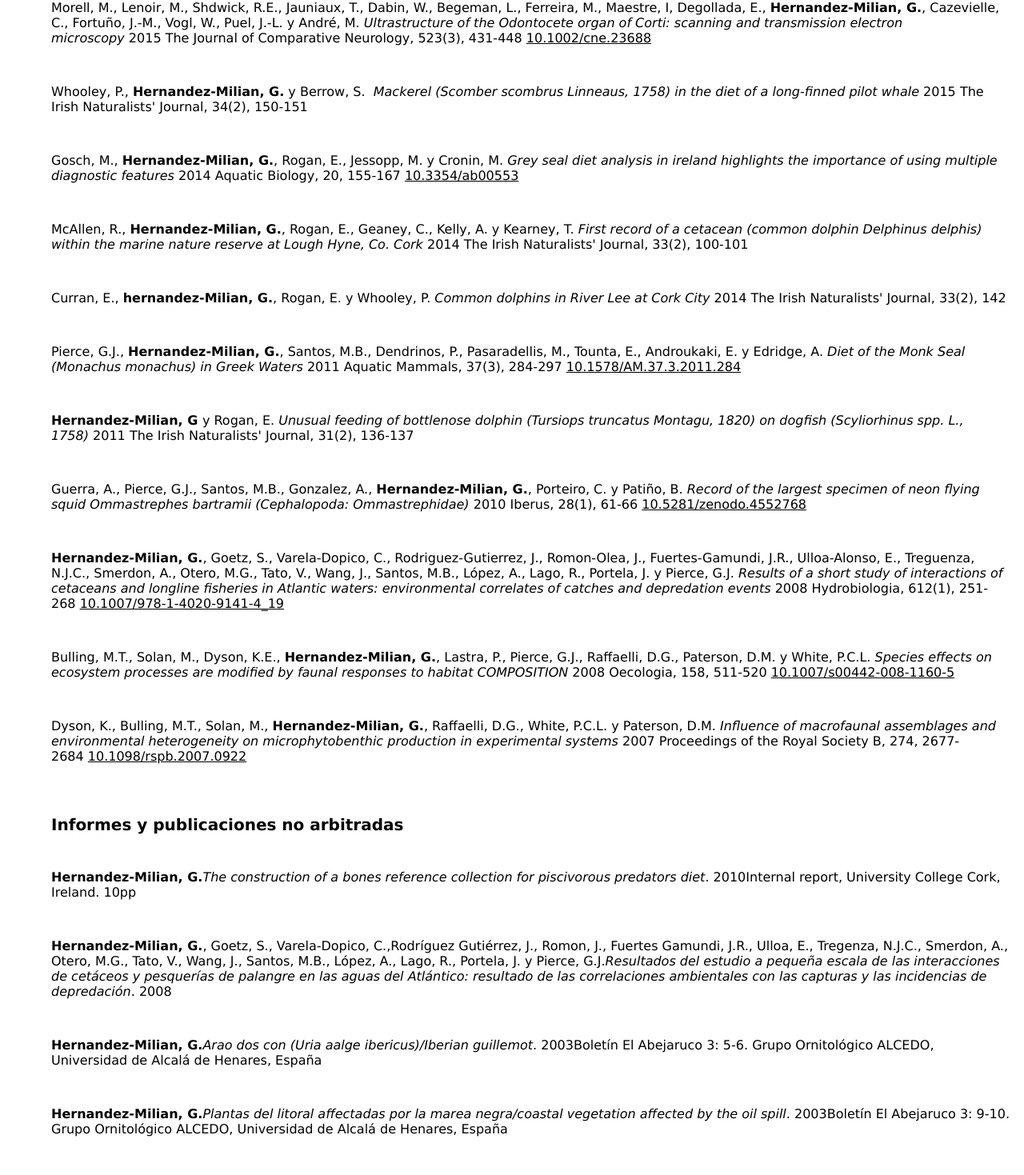
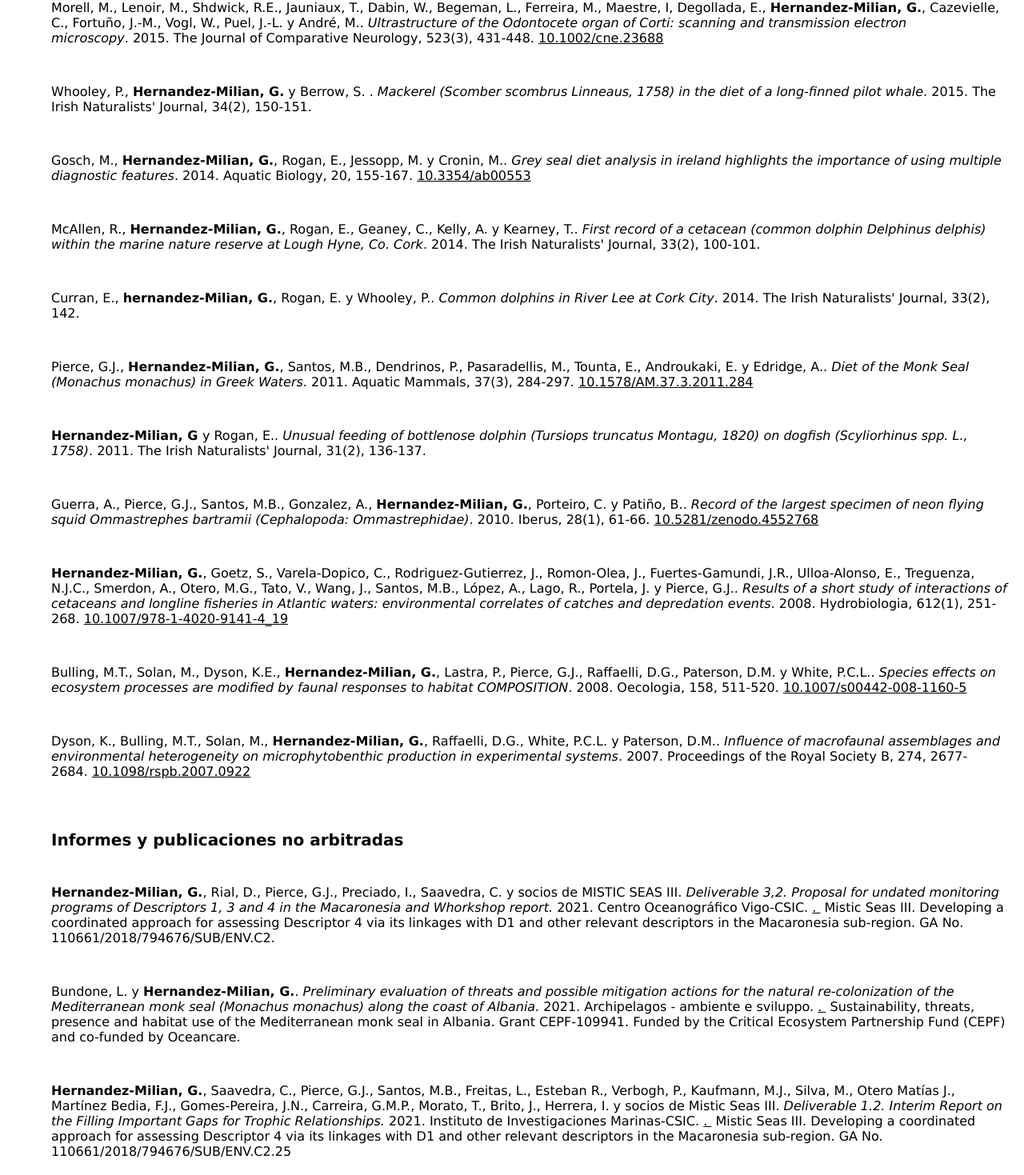
Before and after one commit to calmarti/GemasPersonalWeb, a React (Create React App) app: page /publicaciones/academicas in a window 1280 px wide. Shown: the part 1323-2792 px from the top of the page at 80% size. Built offline with nearby package versions, Linux system fonts and the light colour scheme.

Commit message:
actualizacion del subcomponente reports

```diff
--- a/src/Components/Publicaciones/Academicas/Academicas.js
+++ b/src/Components/Publicaciones/Academicas/Academicas.js
@@ -51,7 +51,9 @@ export default function Academicas() {
               year={item.year}
               publisher={item.publisher}
               href={item.href}
-              doi={item.doi}
+              project={item.Project}
+              sponsor={item.sponsor}
+              pages={item.Pages}
             />
           ))}
         </section>
--- a/src/Components/Publicaciones/Academicas/SectionComponent.js
+++ b/src/Components/Publicaciones/Academicas/SectionComponent.js
@@ -6,6 +6,9 @@ export default function Section({
   publisher,
   href,
   doi,
+  project,
+  sponsor,
+  pages
 }) {
   const regex = /Hernandez-Milian, G./i; /* | Hernandez, G. */
   // const boldAuthor = "Hernandez-Milian, G."
@@ -44,16 +47,16 @@ export default function Section({
             <span className="authors">
               {beforeBoldAuthor}
               {boldAuthorElement}
-              {afterBoldAuthor}
+              {afterBoldAuthor}.
             </span>
             &nbsp;
             <span className="title">
-              <em>{title}</em>
+              <em>{title}</em>.
             </span>
             &nbsp;
-            <span className="year">{year}</span>
+            <span className="year">{year}.</span>
             &nbsp;
-            <span className="publisher">{publisher}</span>
+            <span className="publisher">{publisher}.</span>
             &nbsp;
             <a href={href} className="metadata" target="_blank">
               {doi}
@@ -69,16 +72,25 @@ export default function Section({
             <span className="authors">
               {beforeBoldAuthor}
               {boldAuthorElement}
-              {afterBoldAuthor}
+              {afterBoldAuthor}.
             </span>
+            &nbsp;
             <span className="title">
-              <em>{title}</em>.&nbsp;
+              <em>{title}.</em>
             </span>
-            <span className="year">{year}</span>
-            <span className="publisher">{publisher}</span>
-            {/* <a href={href} className="metadata" target="_blank">
-              {doi}
-            </a> */}
+            &nbsp;
+            <span className="year">{year}.</span>
+            &nbsp;
+            <span className="publisher">{publisher}.</span>
+            &nbsp;
+            <a href={href} className="metadata" target="_blank">
+              {href}. {/*eliminar el href condicionado a que exista en el item */}
+            </a>
+            &nbsp;
+            <span className="project">{project}.</span>
+            &nbsp;
+            <span className="sponsor">{sponsor}.</span>
+            <span className="pages">{pages}</span>
           </p>
         </div>
       );
--- a/src/academicas.json
+++ b/src/academicas.json
@@ -182,44 +182,103 @@
     ],
     "reports": [
         {
-            "authors": "Hernandez-Milian, G.",
-            "title": "The construction of a bones reference collection for piscivorous predators diet",
-            "year": 2010,
-            "publisher": "Internal report, University College Cork, Ireland. 10pp",
-            "href": "",
-            "doi": ""
+            "authors": "Hernandez-Milian, G., Rial, D., Pierce, G.J., Preciado, I., Saavedra, C. y socios de MISTIC SEAS III",
+            "title": "Deliverable 3,2. Proposal for undated monitoring programs of Descriptors 1, 3 and 4 in the Macaronesia and Whorkshop report",
+            "year": "2021",
+            "publisher": "Centro Oceanográfico Vigo-CSIC",
+            "Project": "Mistic Seas III. Developing a coordinated approach for assessing Descriptor 4 via its linkages with D1 and other relevant descriptors in the Macaronesia sub-region",
+            "sponsor": "GA No. 110661/2018/794676/SUB/ENV.C2"
         },
         {
-            "authors": "Hernandez-Milian, G., Goetz, S., Varela-Dopico, C.,Rodríguez Gutiérrez, J., Romon, J., Fuertes Gamundi, J.R., Ulloa, E., Tregenza, N.J.C., Smerdon, A., Otero, M.G., Tato, V., Wang, J., Santos, M.B., López, A., Lago, R., Portela, J. y Pierce, G.J.",
-            "title": "Resultados del estudio a pequeña escala de las interacciones de cetáceos y pesquerías de palangre en las aguas del Atlántico: resultado de las correlaciones ambientales con las capturas y las incidencias de depredación",
-            "year": 2008,
-            "publisher": "",
-            "href": "",
-            "doi": ""
+            "authors": "Bundone, L. y Hernandez-Milian, G.",
+            "title": "Preliminary evaluation of threats and possible mitigation actions for the natural re-colonization of the Mediterranean monk seal (Monachus monachus) along the coast of Albania",
+            "year": "2021",
+            "publisher": "Archipelagos - ambiente e sviluppo",
+            "Project": "Sustainability, threats, presence and habitat use of the Mediterranean monk seal in Albania. Grant CEPF-109941",
+            "sponsor": "Funded by the Critical Ecosystem Partnership Fund (CEPF) and co-funded by Oceancare"
+        },
+        {
+            "authors": "Hernandez-Milian, G., Saavedra, C., Pierce, G.J., Santos, M.B., Freitas, L., Esteban R., Verbogh, P., Kaufmann, M.J., Silva, M., Otero Matías J., Martínez Bedia, F.J., Gomes-Pereira, J.N., Carreira, G.M.P., Morato, T., Brito, J., Herrera, I. y socios de Mistic Seas III",
+            "title": "Deliverable 1.2. Interim Report on the Filling Important Gaps for Trophic Relationships",
+            "year": "2021",
+            "publisher": "Instituto de Investigaciones Marinas-CSIC",
+            "Project": "Mistic Seas III. Developing a coordinated approach for assessing Descriptor 4 via its linkages with D1 and other relevant descriptors in the Macaronesia sub-region",
+            "sponsor": "GA No. 110661/2018/794676/SUB/ENV.C2",
+            "Pages": "25"
+        },
+        {
+            "authors": "Santos, M.B., Pierce, G.J., Preciado, I., Saavedra, C., Hernandez-Milian, G. y socios de MISTIC SEAS III",
+            "title": "Deliverable 3.1. Report on the integration of Descriptors 1, 3 and 4 in the Macaronesia",
+            "year": "2020",
+            "publisher": "Centro Oceanográfico Vigo-Instituto Español de Oceanografía",
+            "Project": "Mistic Seas III. Developing a coordinated approach for assessing Descriptor 4 via its linkages with D1 and other relevant descriptors in the Macaronesia sub-region",
+            "sponsor": "GA No. 110661/2018/794676/SUB/ENV.C2",
+            "Pages": "58"
+        },
+        {
+            "authors": "Saavedra, C., Hernandez-Milian, G., Pierce, G.J., Santos, M.B., Freitas, L., Esteban, R., Verbogh, P., Silva, M., Morato, T., Brito, J., Couce-Montero, L., Castro, J.J. y socios de MISTIC SEAS III",
+            "title": "Deliverable 1.1. Laying the groudwork to implement Descriptor 4 of the MSFD in the Macaronesia sub-region",
+            "year": "2020",
+            "publisher": "Instituto de Investigaciones Marinas-CSIC",
+            "Project": "Mistic Seas III. Developing a coordinated approach for assessing Descriptor 4 via its linkages with D1 and other relevant descriptors in the Macaronesia sub-region",
+            "sponsor": "GA No. 110661/2018/794676/SUB/ENV.C2",
+            "Pages": "121"
+        },
+        {
+            "authors": "Hernandez-Milian, G., Tsangaris, C., Anestis, A. y Panou A.",
+            "title": "Microplastics in Mediterranean monk seal faeces in Zakinthos Island, Ionian Sea, Greece",
+            "year": "2019",
+            "publisher": "Hellenic Center for Marine Research y Archipelagos-environment and development",
+            "Project": "Plastic Busters MPAs",
+            "sponsor": "European Regional Development Fund, INTERREG Mediterranean Programme",
+            "Pages": "67"
+        },
+        {
+            "authors": "Hernandez-Milian, G., Reid, D. y Rogan, E.",
+            "title": "The importance of locally specific data in Ecopath models",
+            "year": "2014",
+            "publisher": "In: Steenbeek, J., Piroddi, C., Coll, M., Heymans, J. J., Villasante, S., Christensen, V. (eds.), Ecopath 30 Years Conference Proceedings: Extended Abstracts, pp. 83. Fisheries Centre Research Reports 22(3). Fisheries Centre, University of British Columbia [ISSN 1198-6727]",
+            "href": "https://open.library.ubc.ca/soa/cIRcle/collections/facultyresearchandpublications/52383/items/1.0354312",
+            "Project": "Beaufort - Ecosystem Approach to Fisheries Management",
+            "sponsor": "Marine Research Sub-Programme of the Irish National Development Plan 2007-2013.",
+            "Pages": "83 (236pp.)"
         },
         {
             "authors": "Hernandez-Milian, G.",
-            "title": "Arao dos con (Uria aalge ibericus)/Iberian guillemot",
-            "year": 2003,
-            "publisher": "Boletín El Abejaruco 3: 5-6. Grupo Ornitológico ALCEDO, Universidad de Alcalá de Henares, España",
-            "href": "",
-            "doi": ""
+            "title": "Procedimiento de analisis de dieta en pequeños mamíferos marinos/Procedure for small marine mammal diet analysis",
+            "year": "2013",
+            "publisher": "University College Cork, Internal report",
+            "Project": "Beaufort - Ecosystem Approach to Fisheries Management",
+            "sponsor": "Marine Research Sub-Programme of the Irish National Development Plan 2007-2013.",
+            "Pages": "5"
+        },
+        {
+            "authors": "Rogan, E. y Hernandez-Milian, G.",
+            "title": "Preliminary analysis of beaked whale strandings in Ireland: 1800-2009",
+            "year": "2011",
+            "publisher": "International Whaling Commission SC/63/SM19",
+            "href": "https://iwc.int/private/downloads/I_SXyPzJ6ymmk8GAHWcnUQ/SC-63-SM19.pdf",
+            "Project": "Beaufort - Ecosystem Approach to Fisheries Management",
+            "sponsor": "Marine Research Sub-Programme of the Irish National Development Plan 2007-2013.",
+            "Pages": "19"
         },
         {
             "authors": "Hernandez-Milian, G.",
-            "title": "Plantas del litoral affectadas por la marea negra/coastal vegetation affected by the oil spill",
-            "year": 2003,
-            "publisher": "Boletín El Abejaruco 3: 9-10. Grupo Ornitológico ALCEDO, Universidad de Alcalá de Henares, España",
-            "href": "",
-            "doi": ""
+            "title": "The construction of a bones reference collection for piscivorous predator's diet",
+            "year": "2010",
+            "publisher": "University College Cork, Internal report",
+            "Project": "Beaufort - Ecosystem Approach to Fisheries Management",
+            "sponsor": "Marine Research Sub-Programme of the Irish National Development Plan 2007-2013.",
+            "Pages": "10"
         },
         {
-            "authors": "Hernandez-Milian, G.",
-            "title": "Monte Louro y Lagoa das Xarfas/Louro Hill and Xarfas Lagoa",
-            "year": "2003",
-            "publisher": "Boletín El Abejaruco 3: 11-12. Grupo Ornitológico ALCEDO, Universidad de Alcalá de Henares, España",
-            "href": "",
-            "doi": ""
+            "authors": "Hernandez-Milian, G., Goetz, S., Varela-Dopico, C., Rodríguez Gutíerrez, J., Romón, J., Fuertes Gamundi, J.R., Ulloa, E., Treguenza, N.J.C., Smerdon, A., Otero, M.G., Tato, V., Wang, J., Santos, M.B., López, A., Lago, R., Portela, J. y Pierce, G.J.",
+            "title": "Resultados del estudio a pequeña escala de las interacciones de cetáceos y pesquerías de palangre en aguas del Atlántico: resultado de las correlaciones ambientales con las capturas y las incidencias de depredación",
+            "year": "2008",
+            "publisher": "ARVI, Ministerio de Medio Ambiente",
+            "href": "https://www.mapa.gob.es/app/JACUMAR/recursos_informacion/Documentos/Publicaciones/202_anexoVI.pdf",
+            "Project": "PINGERS, Anexo IV",
+            "Pages": "51"
         }
     ],
     "other": []
```
Also changed, not shown: 2 other files (tests, documents, lock files or other folders).
